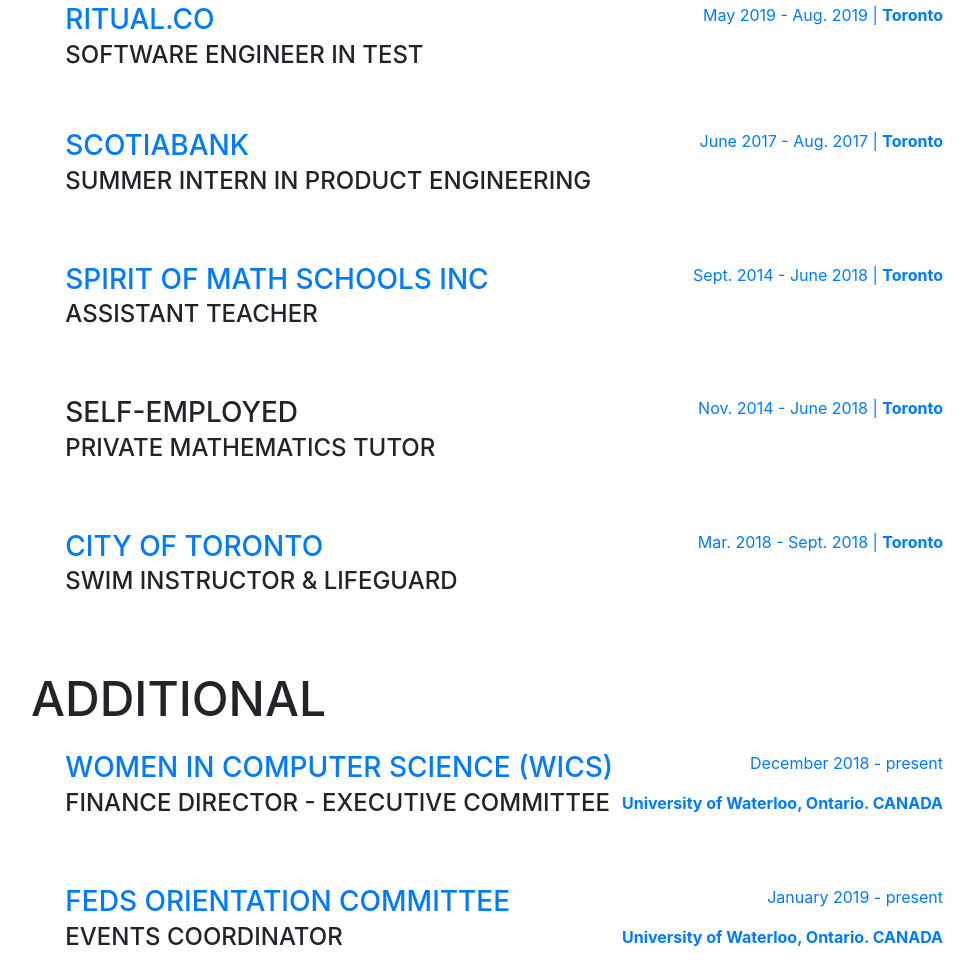
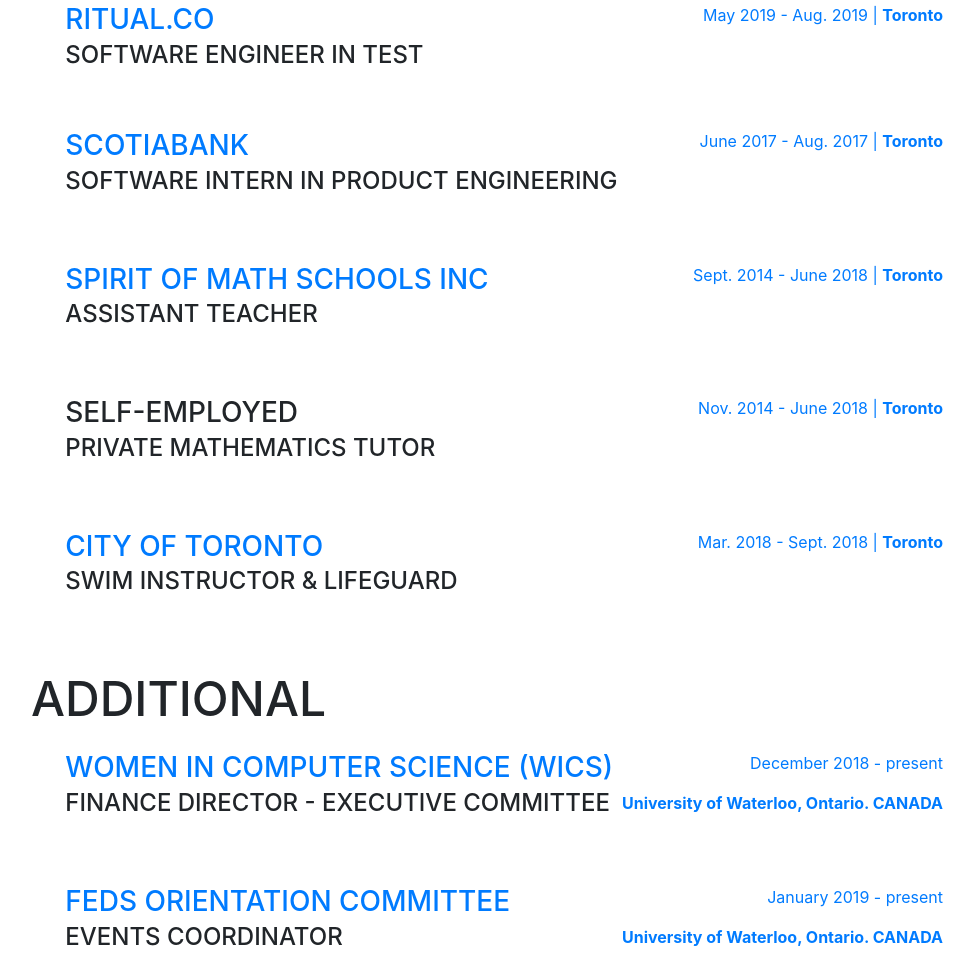
Before and after one commit to itscaroline/Resume, a website with bundled scripts: page index.html in a window 1280 px wide. Shown: the part 1020-1983 px from the top of the page, without its empty margins (289-1263 px from the left). Built offline with nearby package versions, Linux system fonts and the light colour scheme; a web font is replaced by a local one.

Commit message:
Update index.html
Updated

```diff
--- a/index.html
+++ b/index.html
@@ -146,7 +146,7 @@
                 <a href="https://jobs.scotiabank.com/">
                   <h3 class="mb-0">Scotiabank</h3>
                 </a>
-                <div class="subheading mb-3">Summer Intern in Product Engineering</div>
+                <div class="subheading mb-3">Software Intern in Product Engineering</div>
                 <!--
                 <ul>
                   <li> Programmed a careers microsite for over 30k potential users intended for external recruitment</li>
```
